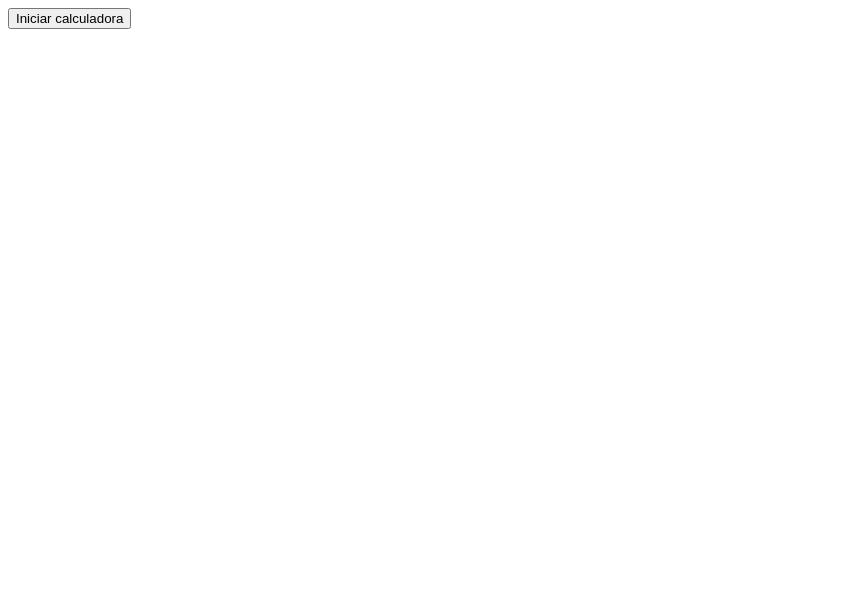
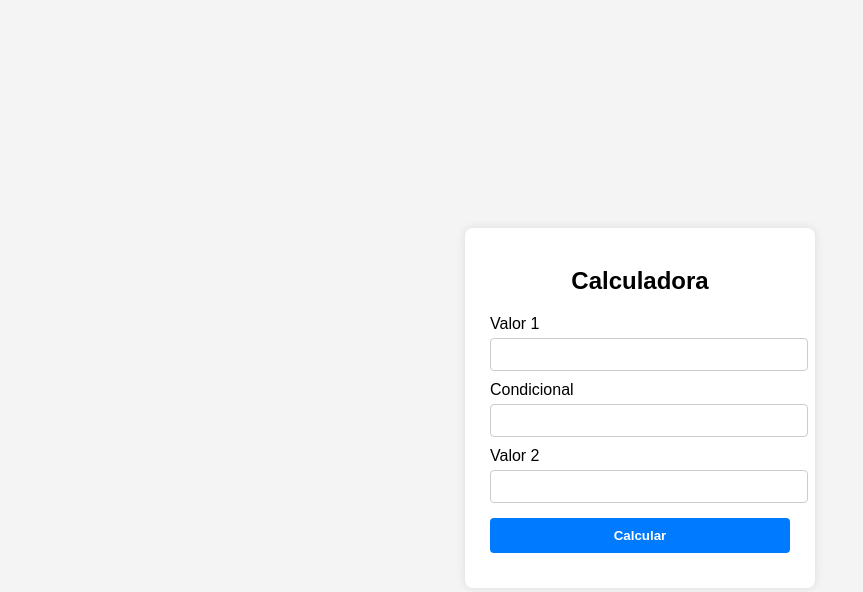
Before and after one commit to GLcaki/CalculadoraSimples, a plain HTML site: page Calculadora.html in a window 1280 px wide. Shown: the whole page, without its empty margins (0-863 px from the left). Drawn offline with Linux system fonts and the light colour scheme.

```diff
--- /dev/null
+++ b/Calculadora.css
@@ -0,0 +1,64 @@
+body {
+  font-family: Arial, sans-serif;
+  background: #f4f4f4;
+  display: flex;
+  height: 100vh;
+  align-items: center;
+  justify-content: center;
+}
+
+.container {
+  background: #fff;
+  padding: 20px 25px;
+  border-radius: 8px;
+  box-shadow: 0 0 10px rgba(0, 0, 0, 0.1);
+  width: 300px;
+}
+
+h2 {
+  text-align: center;
+  margin-bottom: 20px;
+}
+
+label {
+  display: block;
+  margin-top: 10px;
+}
+
+input {
+  width: 100%;
+  padding: 8px;
+  margin-top: 5px;
+  border: 1px solid #ccc;
+  border-radius: 4px;
+}
+
+button {
+  width: 100%;
+  padding: 10px;
+  margin-top: 15px;
+  background: #007BFF;
+  color: white;
+  border: none;
+  border-radius: 4px;
+  cursor: pointer;
+  font-weight: bold;
+}
+
+button:hover {
+  background: #0056b3;
+}
+
+.mensagem {
+  margin-top: 15px;
+  text-align: center;
+  font-weight: bold;
+}
+
+.erro {
+  color: red;
+}
+
+.sucesso {
+  color: green;
+}
--- a/Calculadora.html
+++ b/Calculadora.html
@@ -1,40 +1,37 @@
-<!doctype html>
-<html lang="en">
+<!DOCTYPE html>
+<html lang="pt-BR">
 
 <head>
-  <meta charset="utf-8">
-  <meta name="viewport" content="width=device-width, initial-scale=1">
+  <meta charset="UTF-8">
+  <meta name="viewport" content="width=device-width, initial-scale=1.0">
   <title>Calculadora</title>
-  <script src="index.js"></script>
+
+  <!-- Aqui importa o CSS -->
+  <link rel="stylesheet" href="Calculadora.css">
 </head>
 
 <body>
-  <button onclick="iniciarCalculadora()">
-    Iniciar calculadora
-  </button>
+  <div class="container">
+    <h2>Calculadora</h2>
 
-  <script>
-    function iniciarCalculadora() {
-      const valor1 = Number(prompt('Informe o primeiro valor'));
-      const condicional = prompt('Informe a condicional');
-      const valor2 = Number(prompt('Informe o segundo valor'));
+    <form id="formLogin" onsubmit="calcular(event)">
+      <label>Valor 1</label>
+      <input type="number" id="valor1">
 
-      switch (condicional) {
-        case '+':
-          alert(valor1 + valor2)
-          break
-        case '-':
-          alert(valor1 - valor2)
-          break
-        case '*':
-          alert(valor1 * valor2)
-          break
-        case '/':
-          alert(valor1 / valor2)
-          break
-      }
-    }
-  </script>
+      <label>Condicional</label>
+      <input type="text" id="condicional">
+
+      <label>Valor 2</label>
+      <input type="number" id="valor2">
+
+      <button type="submit">Calcular</button>
+    </form>
+
+    <div id="mensagem" class="mensagem"></div>
+  </div>
+
+  <!-- Aqui importa o JS -->
+  <script src="Calculadora.js"></script>
 </body>
 
 </html>
--- /dev/null
+++ b/Calculadora.js
@@ -0,0 +1,28 @@
+const mensagem = document.getElementById("mensagem");
+
+function calcular(event) {
+  event.preventDefault();
+
+  const valor1 = Number(document.getElementById("valor1").value);
+  const valor2 = Number(document.getElementById("valor2").value);
+  const condicional = document.getElementById("condicional").value;
+
+  let resultado = "Erro";
+
+  switch (condicional) {
+    case "+":
+      resultado = valor1 + valor2;
+      break;
+    case "-":
+      resultado = valor1 - valor2;
+      break;
+    case "*":
+      resultado = valor1 * valor2;
+      break;
+    case "/":
+      resultado = valor1 / valor2;
+      break;
+  }
+
+  mensagem.textContent = `Resultado: ${resultado}`;
+}
```
